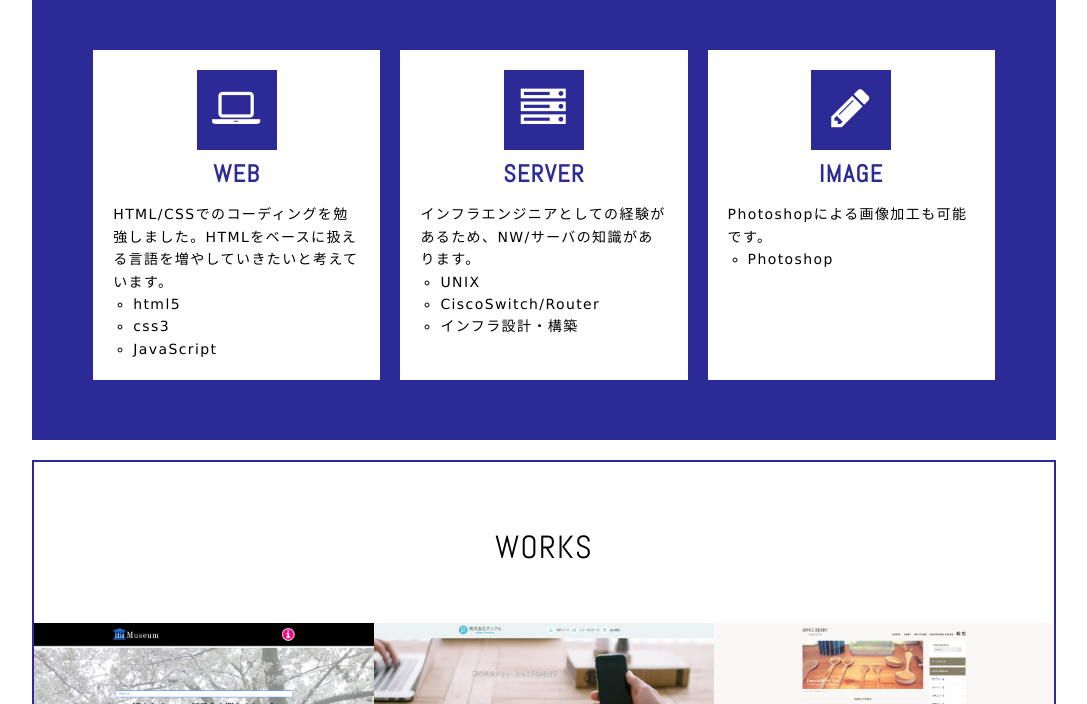
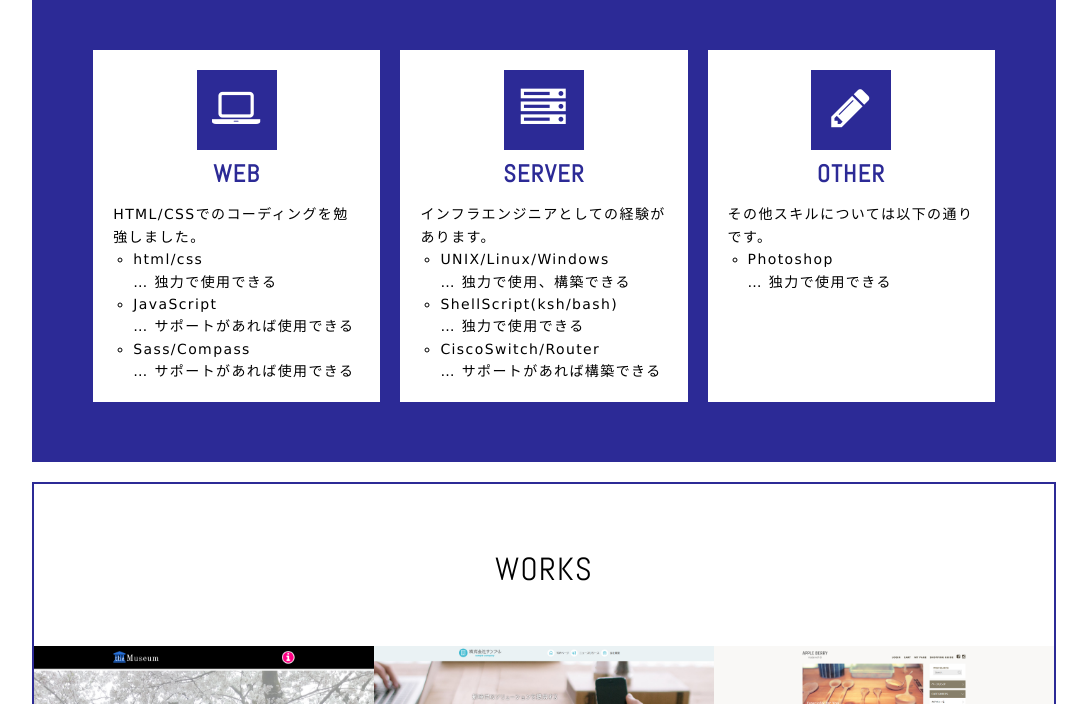
Before and after one commit to chikuwaa/chikuwaa.github.io, a plain HTML site: page index.html in a window 1280 px wide. Shown: the part 606-1310 px from the top of the page, without its empty margins (96-1183 px from the left). Drawn offline with nearby package versions, Linux system fonts and the light colour scheme.

Commit message:
Update index.html

```diff
--- a/index.html
+++ b/index.html
@@ -16,7 +16,7 @@
             <div class="profile">
                 <div class="businesscard">
                     <img src="./images/profile.jpg" alt="プロフィール写真" width="140" height="140">
-                    <h1 class="site-title abel uppercase text-center">Web Designer <span>Kanako Morishita</span></h1>
+                    <h1 class="site-title abel uppercase text-center"><span>Kanako Morishita</span></h1>
                 </div>
                 <p>東京都在住、森下可奈子です。オンラインスクールでWeb制作について学び、web業界への転職活動中。
                 自分一人でサービスを作成できるようなエンジニア兼デザイナーを目指しています。</p>
@@ -29,29 +29,29 @@
                     <div class="skill-box">
                     <i aria-hidden="true" class="skill-icon fa fa-laptop"></i>
                     <h3 class="text-center">Web</h3>
-                    <p>HTML/CSSでのコーディングを勉強しました。HTMLをベースに扱える言語を増やしていきたいと考えています。</p>
+                    <p>HTML/CSSでのコーディングを勉強しました。</p>
                     <ul>
-                        <li>html5</li>
-                        <li>css3</li>
-                        <li>JavaScript</li>
+                        <li>html/css<br/> … 独力で使用できる</li>
+                        <li>JavaScript<br/> … サポートがあれば使用できる</li>
+                        <li>Sass/Compass<br/> … サポートがあれば使用できる</li>
                     </ul>
                     </div>
                     <div class="skill-box">
                     <i aria-hidden="true" class="fa fa-server"></i>
                     <h3 class="text-center">Server</h3>
-                    <p>インフラエンジニアとしての経験があるため、NW/サーバの知識があります。</p>
+                    <p>インフラエンジニアとしての経験があります。</p>
                     <ul>
-                        <li>UNIX</li>
-                        <li>CiscoSwitch/Router</li>
-                        <li>インフラ設計・構築</li>
+                        <li>UNIX/Linux/Windows<br/> … 独力で使用、構築できる</li>
+                        <li>ShellScript(ksh/bash)<br/> … 独力で使用できる</li>
+                        <li>CiscoSwitch/Router<br/> … サポートがあれば構築できる</li>
                     </ul>
                     </div>
                     <div class="skill-box">
                     <i aria-hidden="true" class="skill-icon fa fa-pencil"></i>
-                    <h3 class="text-center">image</h3>
-                    <p>Photoshopによる画像加工も可能です。</p>
+                    <h3 class="text-center">other</h3>
+                    <p>その他スキルについては以下の通りです。</p>
                     <ul>
-                        <li>Photoshop</li>
+                        <li>Photoshop<br/> … 独力で使用できる</li>
                     </ul>
                     </div>
                 </div>
```
